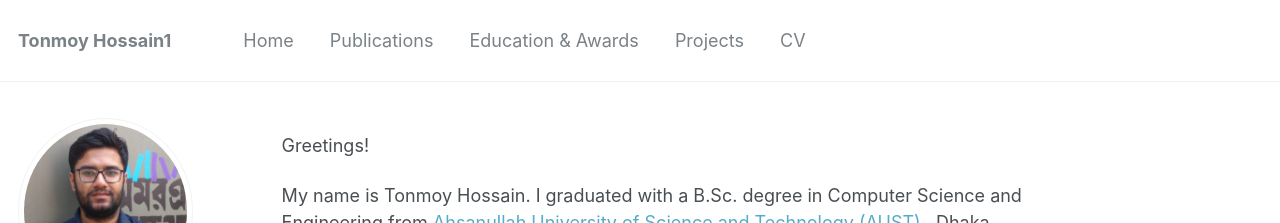
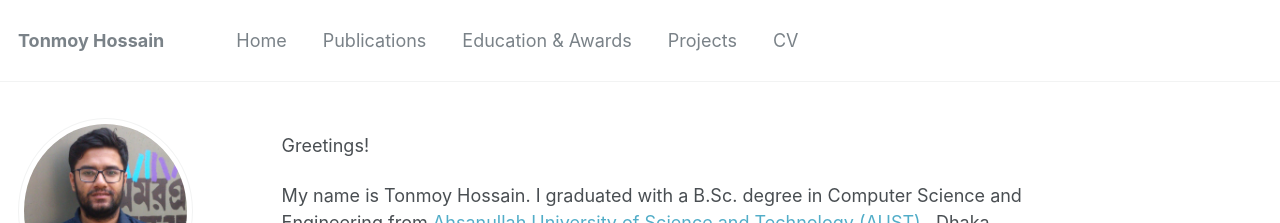
Before and after one commit to shaeekh/shaeekh.github.io, a Jekyll site: the page built from _pages/about.md, in a window 1280 px wide and 900 px high. Shown: the top 223 px of the window. Built offline with Jekyll 4.4.1, drawn with Linux system fonts in a browser that asks for light colours; some web fonts are replaced.

Commit message:
Update _config.yml

```diff
--- a/_config.yml
+++ b/_config.yml
@@ -7,7 +7,7 @@
 
 # Site Settings
 locale                   : "en-US"
-title                    : "Tonmoy Hossain1"
+title                    : "Tonmoy Hossain"
 title_separator          : "-"
 name                     : &name "Tonmoy Hossain"
 description              : &description "personal description"
```
